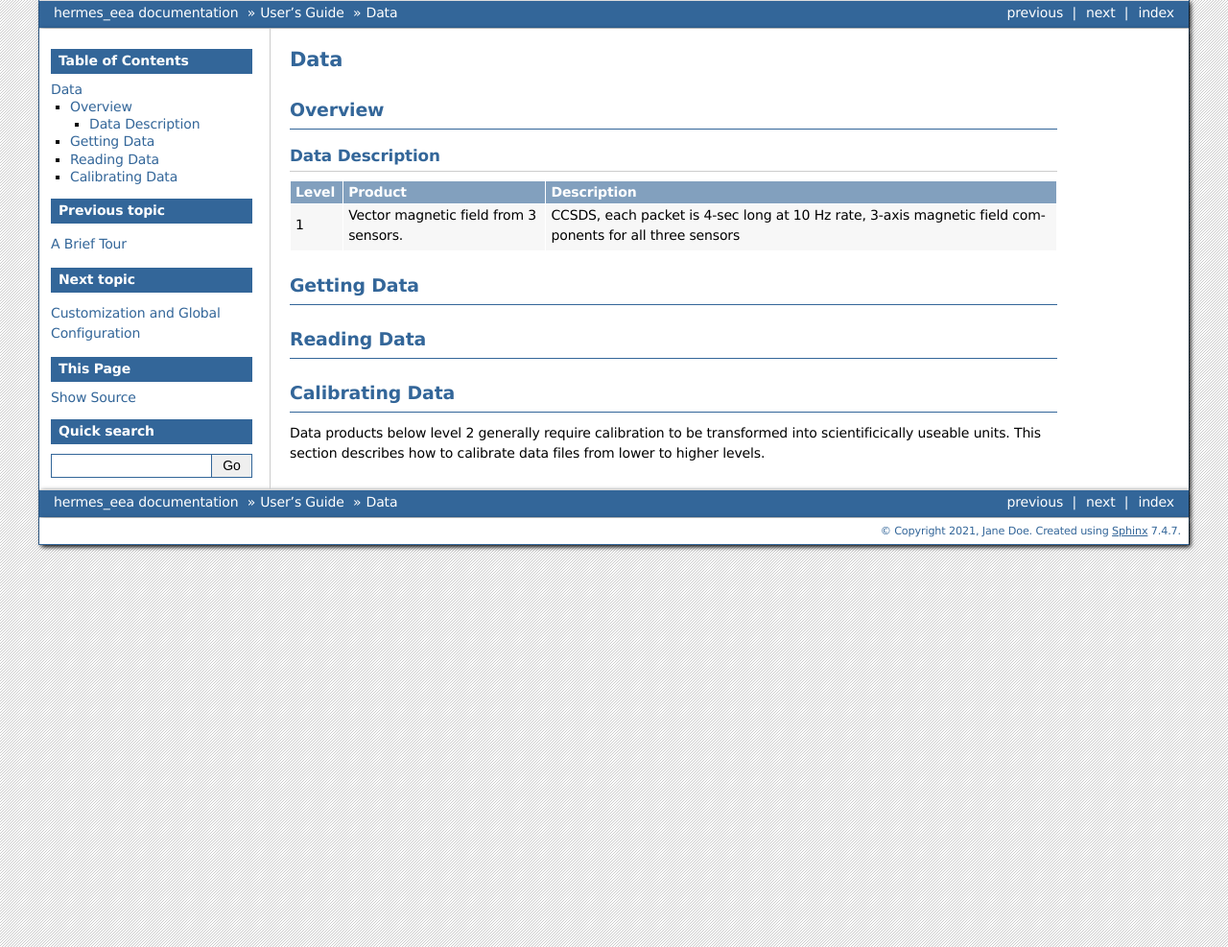
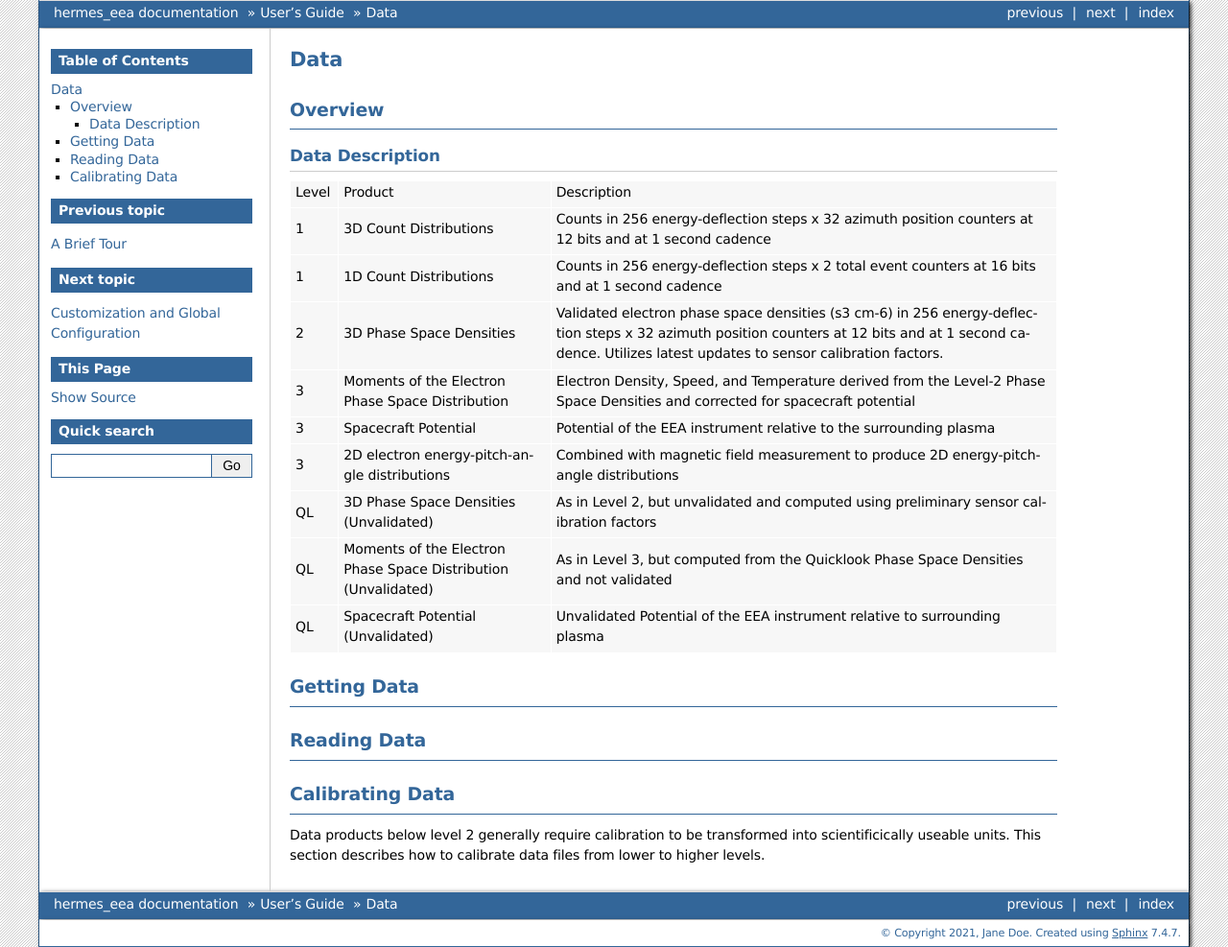
Before and after one commit to HERMES-SOC/hermes_eea, a Sphinx documentation site: the page built from docs/user-guide/data.rst, in a window 1280 px wide. Shown: the whole page at 96% size. Built offline with Sphinx 7.4.7, drawn with Linux system fonts in a browser that asks for light colours; the version number could not be read and is left out.

Commit message:
added data table and fix to README

```diff
--- a/README.rst
+++ b/README.rst
@@ -33,6 +33,7 @@ Overview
 .. end-badges
 
 This is a Python package for processing and analyzing data from the Electron Electrostatic Analyzer (EEA) instrument on the Lunar Gateway.
+The EEA provides measurements of low-energy electrons in the solar wind and in Earth’s deep magnetotail by measuring electron flux as functions of energy and direction.
 
 License
 -------
--- a/docs/user-guide/data.rst
+++ b/docs/user-guide/data.rst
@@ -10,18 +10,39 @@ Overview
 Data Description
 ----------------
 
-+----------+---------------------------------------+---------------------------------------+
-| Level    | Product                               | Description                           |
-+==========+=======================================+=======================================+
-| 1        | Vector magnetic field from 3 sensors. | CCSDS, each packet is 4-sec long      |
-|          |                                       | at 10 Hz rate, 3-axis magnetic        |
-|          |                                       | field components for all three sensors|
-+----------+---------------------------------------+---------------------------------------+
-
-
-
-
-
++-------+---------------------------------------+-------------------------------------------------------------+
+| Level | Product                               | Description                                                 |
++-------+---------------------------------------+-------------------------------------------------------------+
+| 1     | 3D Count Distributions                | Counts in 256 energy-deflection steps x 32 azimuth position |
+|       |                                       | counters at 12 bits and at 1 second cadence                 |
++-------+---------------------------------------+-------------------------------------------------------------+
+| 1     | 1D Count Distributions                | Counts in 256 energy-deflection steps x 2 total event       |
+|       |                                       | counters at 16 bits and at 1 second cadence                 |
++-------+---------------------------------------+-------------------------------------------------------------+
+| 2     | 3D Phase Space Densities              | Validated electron phase space densities (s3 cm-6) in       |
+|       |                                       | 256 energy-deflection steps x 32 azimuth position           |
+|       |                                       | counters at 12 bits and at 1 second cadence.                |
+|       |                                       | Utilizes latest updates to sensor calibration factors.      |
++-------+---------------------------------------+-------------------------------------------------------------+
+| 3     | Moments of the Electron               | Electron Density, Speed, and Temperature derived from       |
+|       | Phase Space Distribution              | the Level-2 Phase Space Densities and corrected for         |
+|       |                                       | spacecraft potential                                        |
++-------+---------------------------------------+-------------------------------------------------------------+
+| 3     | Spacecraft Potential	                | Potential of the EEA instrument relative to the             |
+|       |                                       | surrounding plasma                                          |
++-------+---------------------------------------+-------------------------------------------------------------+
+| 3     | 2D electron                           | Combined with magnetic field measurement to produce         |
+|       | energy-pitch-angle distributions      | 2D energy-pitch-angle distributions                         |
++-------+---------------------------------------+-------------------------------------------------------------+
+| QL    | 3D Phase Space Densities (Unvalidated)| As in Level 2, but unvalidated and computed                 |
+|       |                                       | using preliminary sensor calibration factors                |
++-------+---------------------------------------+-------------------------------------------------------------+
+| QL    | Moments of the Electron Phase Space   | As in Level 3, but computed from the Quicklook Phase        |
+|       | Distribution (Unvalidated)            | Space Densities and not validated                           |
++-------+---------------------------------------+-------------------------------------------------------------+
+| QL    | Spacecraft Potential (Unvalidated)    | Unvalidated Potential of the EEA instrument relative        |
+|       |                                       | to surrounding plasma                                       |
++-------+---------------------------------------+-------------------------------------------------------------+
 
 Getting Data
 ============
--- a/docs/user-guide/index.rst
+++ b/docs/user-guide/index.rst
@@ -4,7 +4,7 @@
 User's Guide
 ************
 
-Welcome to uor User guide.
+Welcome to our User guide.
 For more details checkout the :ref:`reference`.
 
 .. toctree::
```
